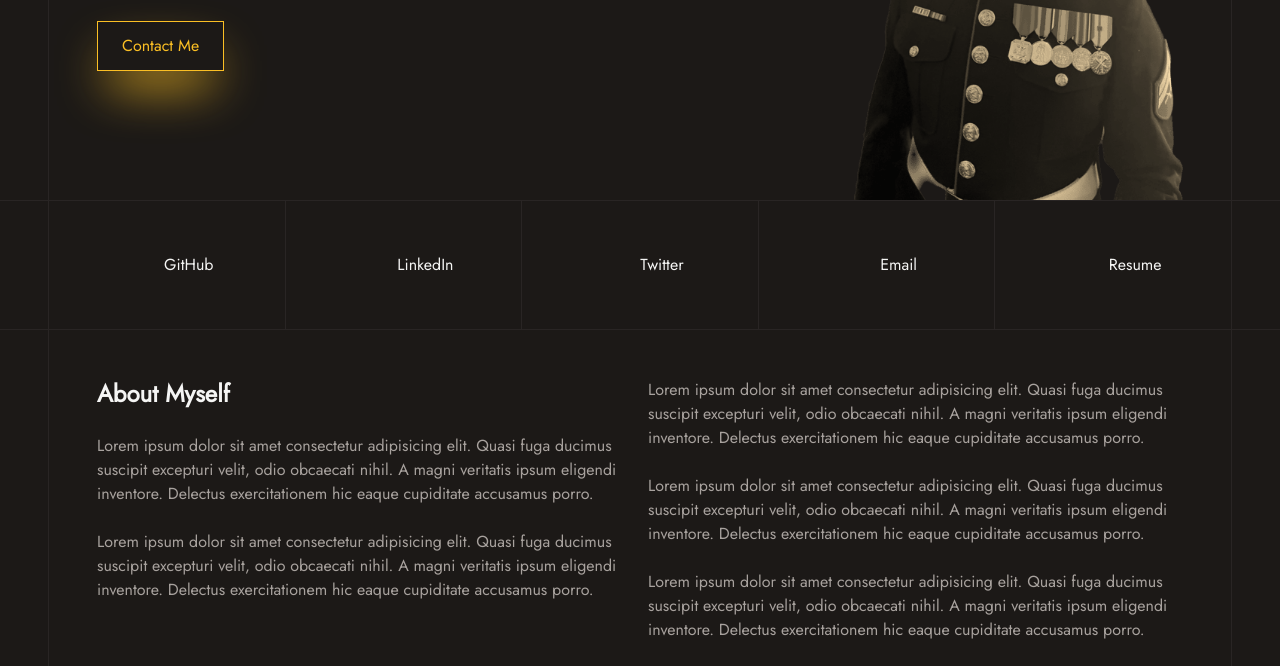
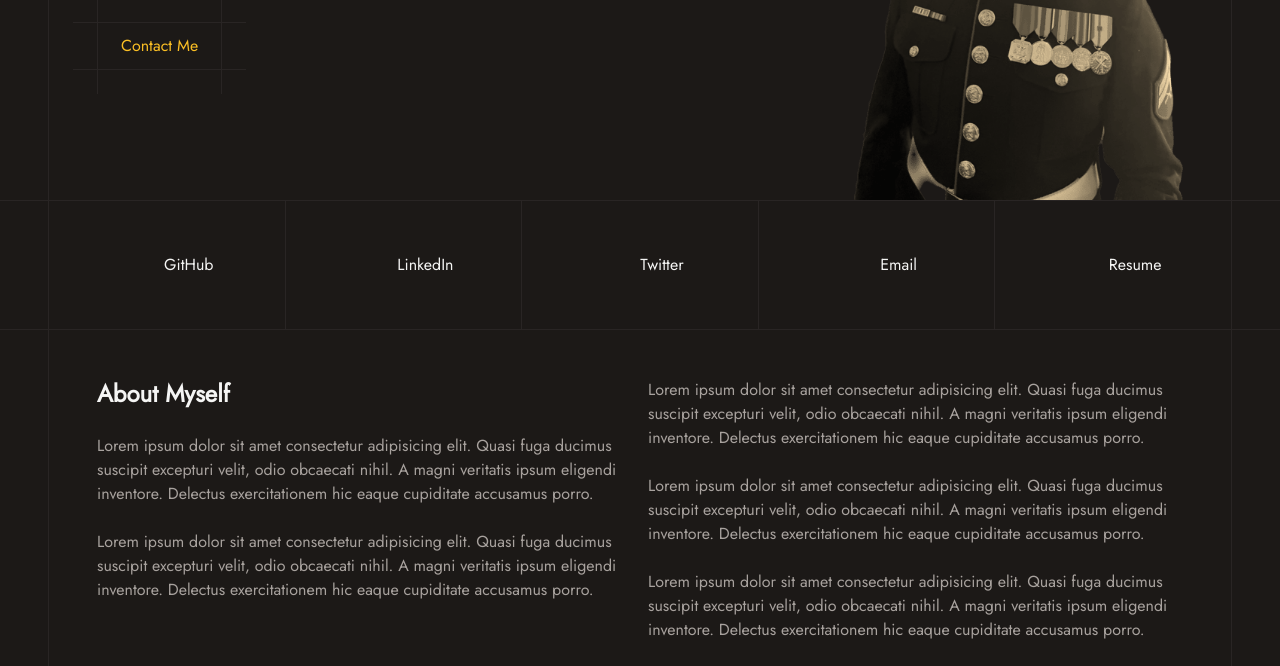
Before and after one commit to raymondkneipp/portfolio-2023, an Astro site: page / in a window 1280 px wide. Shown: the part 434-1100 px from the top of the page. Built offline with nearby package versions, Linux system fonts and the light colour scheme; Astro itself is replaced by a stand-in of ours; some icons are missing.

Commit message:
button component

```diff
--- /dev/null
+++ b/src/components/Button.astro
@@ -0,0 +1,19 @@
+<a href="/" class="relative block py-3 px-6 text-amber-400 transition group">
+	<div
+		class="absolute w-px group-hover:h-full h-full sm:h-[calc(100%+1.5rem)] md:h-[calc(100%+3rem)] bg-stone-800 left-0 top-0 sm:-translate-y-3 md:-translate-y-6 group-hover:translate-y-0 group-hover:bg-amber-400 pointer-events-none transition-all"
+	>
+	</div>
+	<div
+		class="absolute h-px group-hover:w-full w-full sm:w-[calc(100%+1.5rem)] md:w-[calc(100%+3rem)] bg-stone-800 top-0 left-0 sm:-translate-x-3 md:-translate-x-6 group-hover:translate-x-0 group-hover:bg-amber-400 pointer-events-none transition-all"
+	>
+	</div>
+	Contact Me
+	<div
+		class="absolute w-px group-hover:h-full h-full sm:h-[calc(100%+1.5rem)] md:h-[calc(100%+3rem)] bg-stone-800 right-0 top-0 sm:-translate-y-3 md:-translate-y-6 group-hover:translate-y-0 group-hover:bg-amber-400 pointer-events-none transition-all"
+	>
+	</div>
+	<div
+		class="absolute h-px group-hover:w-full w-full sm:w-[calc(100%+1.5rem)] md:w-[calc(100%+3rem)] bg-stone-800 bottom-0 left-0 sm:-translate-x-3 md:-translate-x-6 group-hover:translate-x-0 group-hover:bg-amber-400 pointer-events-none transition-all"
+	>
+	</div>
+</a>
--- a/src/components/Hero.astro
+++ b/src/components/Hero.astro
@@ -1,5 +1,6 @@
 ---
 import { Image } from '@astrojs/image/components';
+import Button from './Button.astro';
 import GridCard from './GridCard.astro';
 ---
 
@@ -15,12 +16,13 @@ import GridCard from './GridCard.astro';
 				<span>Full Stack <span class="text-amber-400">Developer</span></span>
 				<span>and United States Marine.</span>
 			</h1>
-			<a
+			<!-- <a
 				href="/"
 				class="border py-3 px-6 border-amber-400 text-amber-400 hover:bg-amber-400/10 transition shadow-2xl shadow-amber-400"
 			>
 				Contact Me</a
-			>
+			> -->
+			<Button />
 		</div>
 
 		<Image
```
